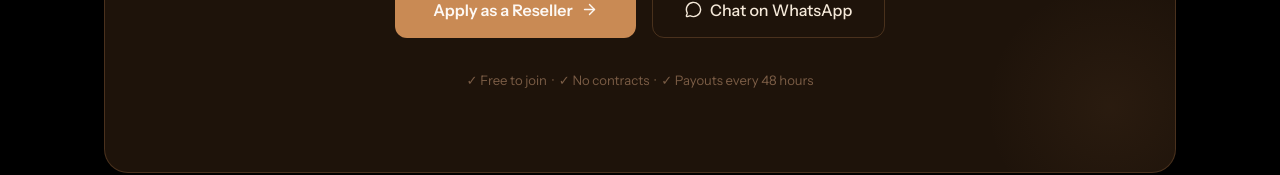
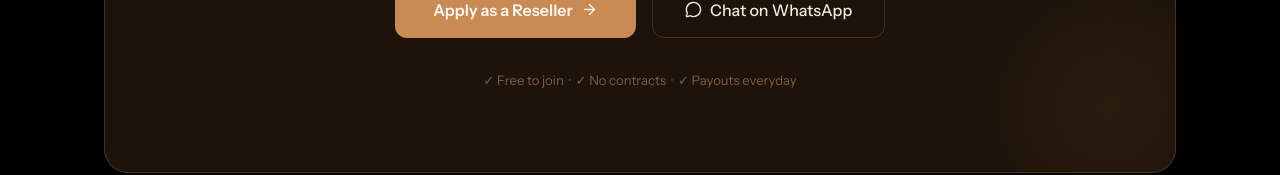
Before and after one commit to Edges-Enterprise/Edges_LandingPage, a Next.js app: page / in a window 1280 px wide. Shown: the part 4858-5033 px from the top of the page. Built offline with nearby package versions, Linux system fonts and the light colour scheme; no server answers; a web font is replaced by a local one.

Commit message:
feat: update reseller signup link and correct wording in CTA

```diff
--- a/src/components/reseller/ResellerCTA.tsx
+++ b/src/components/reseller/ResellerCTA.tsx
@@ -110,7 +110,7 @@ export default function CTA() {
             }}
           >
             <a
-              href="https://edgesnetwork.com/reseller-signup"
+              href="/reseller"
               style={{
                 display: "inline-flex",
                 alignItems: "center",
@@ -175,7 +175,7 @@ export default function CTA() {
             }}
           >
             ✓ Free to join &nbsp;·&nbsp; ✓ No contracts &nbsp;·&nbsp; ✓ Payouts
-            every 48 hours
+            everyday
           </p>
         </div>
       </div>
```
